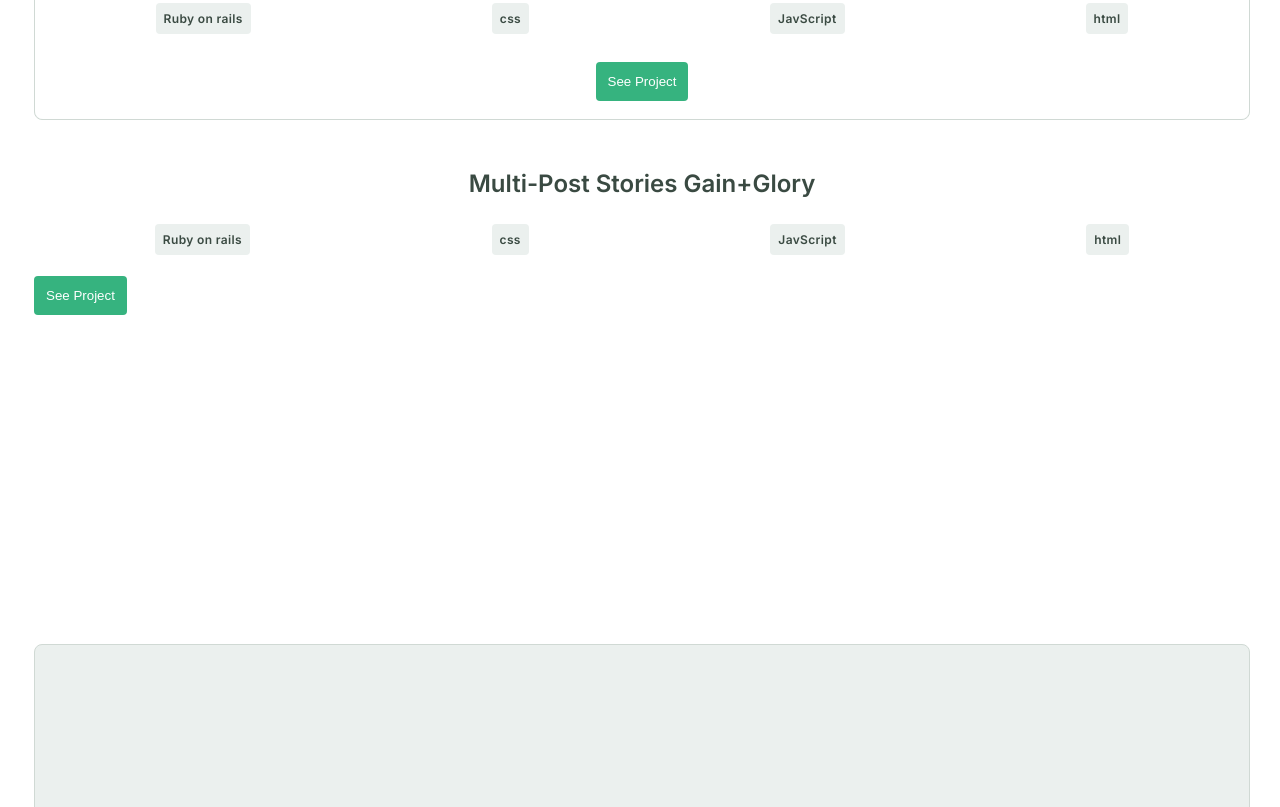
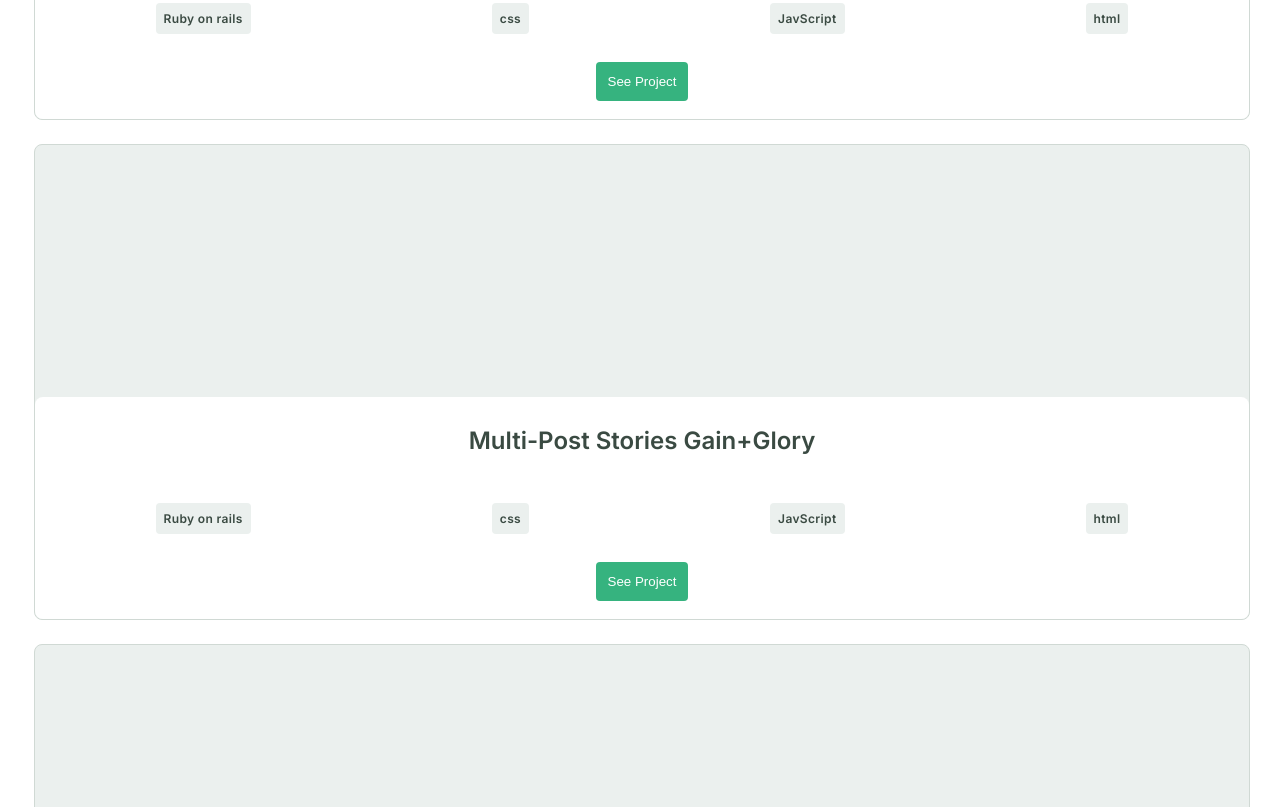
Before and after one commit to sabetech/myportfolio-web, a website: page index.html in a window 1280 px wide. Shown: the part 1353-2160 px from the top of the page. Drawn offline with Linux system fonts and the light colour scheme.

Commit message:
Revert Float changes bleeding into the main branch

```diff
--- a/index.html
+++ b/index.html
@@ -85,8 +85,8 @@
                     </div>
                 </div>
 
-                <div class="float-item">
-                    <div class="float-item-info">
+                <div class="grid-item">
+                    <div class="grid-item-info">
                         <h3 class="card-title">Multi-Post Stories Gain+Glory</h3>
                         <ul class="tech-list">
                             <li class="tech-item">
@@ -242,7 +242,7 @@
             </ul>
         </section>
 
-        <footer class="footer-contact-us">
+        <footer class="contact-us-footer">
             <p class="contact-us-text">
                 I'm always interested in hearing about
                 new projects, so if you'd like to chat
@@ -277,6 +277,5 @@
             <h4><a class="footer-email" href="mailto:albert.mensahansah@gmail.com">albert.mensahansah@gmail.com</a></h4>
 
         </footer>
-
     </body>
 </html>
```
